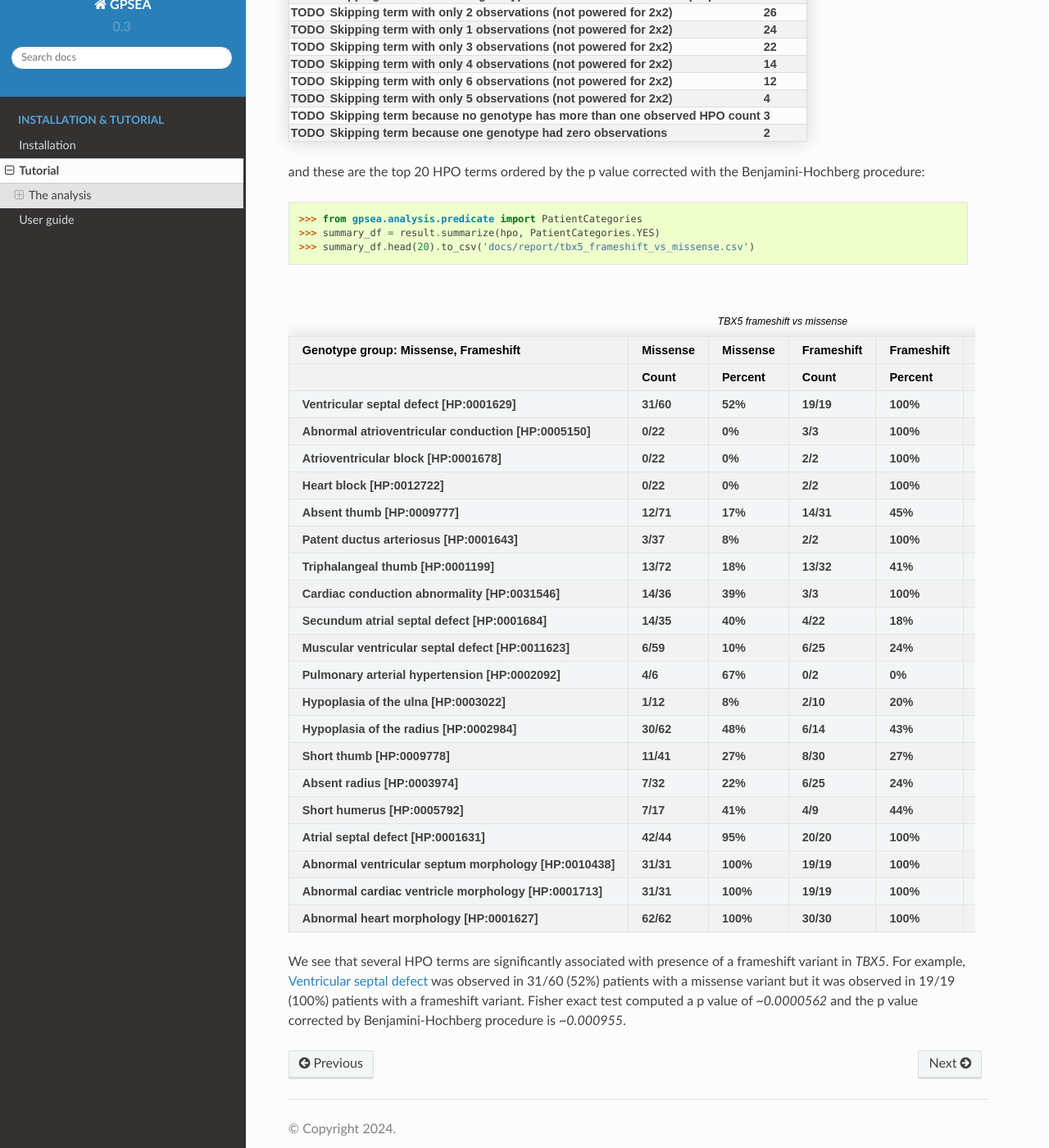
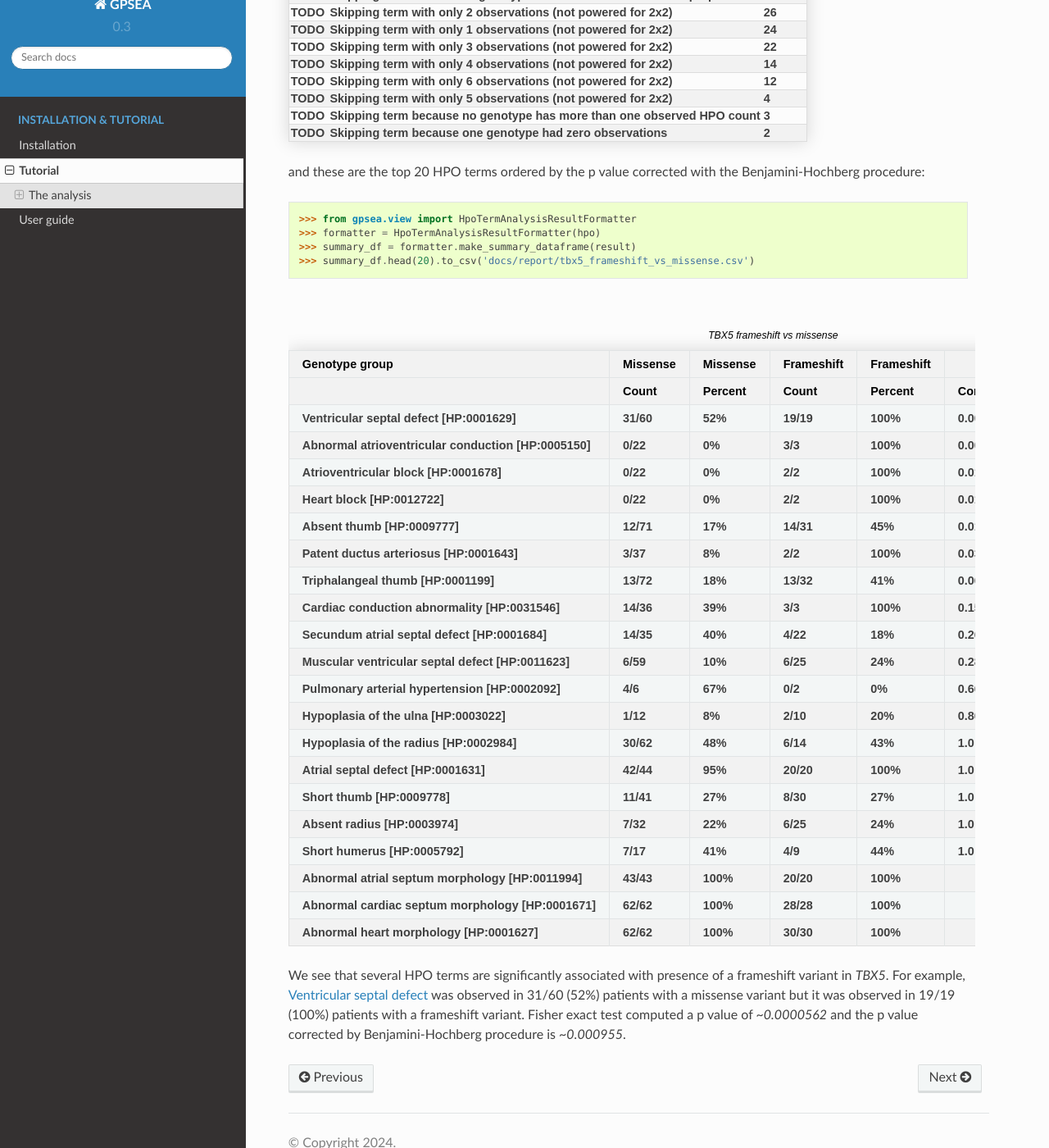
Before and after one commit to monarch-initiative/gpsea, a Sphinx documentation site: the page built from docs/tutorial.rst, in a window 1280 px wide and 1400 px high, scrolled down 7198 px. Shown: the whole window at 82% size. Built offline with Sphinx 7.4.7 and the Read the Docs theme 2.0.0, drawn with Linux system fonts in a browser that asks for light colours; pages that are not in the unit, such as notebooks, are missing from menus.

Commit message:
Use the HPO analysis result formatter in the docs.

```diff
--- a/docs/report/tbx5_frameshift_vs_missense.csv
+++ b/docs/report/tbx5_frameshift_vs_missense.csv
@@ -1,4 +1,4 @@
-"Genotype group: Missense, Frameshift",Missense,Missense,Frameshift,Frameshift,,
+Genotype group,Missense,Missense,Frameshift,Frameshift,,
 ,Count,Percent,Count,Percent,Corrected p values,p values
 Ventricular septal defect [HP:0001629],31/60,52%,19/19,100%,0.0009552459156234353,5.6190936213143254e-05
 Abnormal atrioventricular conduction [HP:0005150],0/22,0%,3/3,100%,0.003695652173913043,0.00043478260869565214
@@ -13,10 +13,10 @@ Muscular ventricular septal defect [HP:0011623],6/59,10%,6/25,24%,0.286867598598
 Pulmonary arterial hypertension [HP:0002092],4/6,67%,0/2,0%,0.6623376623376622,0.42857142857142855
 Hypoplasia of the ulna [HP:0003022],1/12,8%,2/10,20%,0.8095238095238093,0.5714285714285713
 Hypoplasia of the radius [HP:0002984],30/62,48%,6/14,43%,1.0,0.7735491022101784
+Atrial septal defect [HP:0001631],42/44,95%,20/20,100%,1.0,1.0
 Short thumb [HP:0009778],11/41,27%,8/30,27%,1.0,1.0
 Absent radius [HP:0003974],7/32,22%,6/25,24%,1.0,1.0
 Short humerus [HP:0005792],7/17,41%,4/9,44%,1.0,1.0
-Atrial septal defect [HP:0001631],42/44,95%,20/20,100%,1.0,1.0
-Abnormal ventricular septum morphology [HP:0010438],31/31,100%,19/19,100%,,
-Abnormal cardiac ventricle morphology [HP:0001713],31/31,100%,19/19,100%,,
+Abnormal atrial septum morphology [HP:0011994],43/43,100%,20/20,100%,,
+Abnormal cardiac septum morphology [HP:0001671],62/62,100%,28/28,100%,,
 Abnormal heart morphology [HP:0001627],62/62,100%,30/30,100%,,
--- a/docs/tutorial.rst
+++ b/docs/tutorial.rst
@@ -268,8 +268,9 @@ by exploring the phenotype MTC filtering report.
 
 and these are the top 20 HPO terms ordered by the p value corrected with the Benjamini-Hochberg procedure:
 
->>> from gpsea.analysis.predicate import PatientCategories
->>> summary_df = result.summarize(hpo, PatientCategories.YES)
+>>> from gpsea.view import HpoTermAnalysisResultFormatter
+>>> formatter = HpoTermAnalysisResultFormatter(hpo)
+>>> summary_df = formatter.make_summary_dataframe(result)
 >>> summary_df.head(20).to_csv('docs/report/tbx5_frameshift_vs_missense.csv')  # doctest: +SKIP
 
 .. csv-table:: *TBX5* frameshift vs missense
--- a/docs/user-guide/report/tbx5_frameshift.csv
+++ b/docs/user-guide/report/tbx5_frameshift.csv
@@ -1,4 +1,4 @@
-"Which genotype group does the patient fit in: HOM_REF, HET",HOM_REF,HOM_REF,HET,HET,,
+Which genotype group does the patient fit in,HOM_REF,HOM_REF,HET,HET,,
 ,Count,Percent,Count,Percent,Corrected p values,p values
 Ventricular septal defect [HP:0001629],42/71,59%,19/19,100%,0.00411275392326226,0.00024192670136836825
 Abnormal atrioventricular conduction [HP:0005150],1/23,4%,3/3,100%,0.01307692307692308,0.0015384615384615387
--- a/docs/user-guide/stats.rst
+++ b/docs/user-guide/stats.rst
@@ -254,8 +254,9 @@ Last, let's explore the associations. The results include a table with all teste
 ordered by the corrected p value (Benjamini-Hochberg FDR).
 Here we show the top 20 table rows:
 
->>> from gpsea.analysis.predicate import PatientCategories
->>> summary_df = result.summarize(hpo, PatientCategories.YES)
+>>> from gpsea.view import HpoTermAnalysisResultFormatter
+>>> formatter = HpoTermAnalysisResultFormatter(hpo)
+>>> summary_df = formatter.make_summary_dataframe(result)
 >>> summary_df.head(20).to_csv('docs/user-guide/report/tbx5_frameshift.csv')  # doctest: +SKIP
 
 .. csv-table:: *TBX5* frameshift vs rest
```
